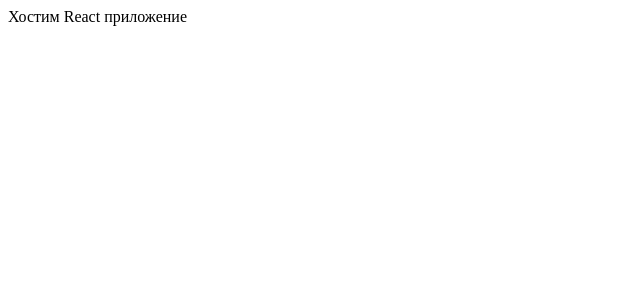
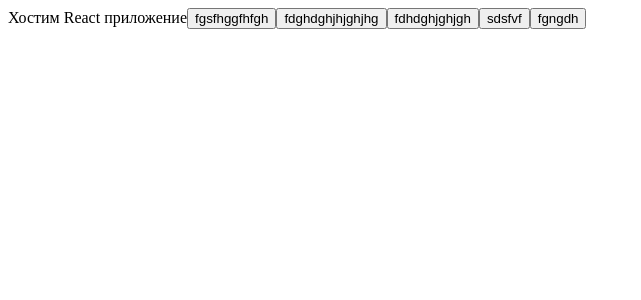
Before and after one commit to Talex210/train_ulbi_tv, a React (Create React App) app: page / in a window 1280 px wide. Shown: the top 300 px of the page, without its empty margins (0-641 px from the left). Built offline with nearby package versions, Linux system fonts and the light colour scheme.

Commit message:
Получилось захостить страничку. Ура!!

```diff
--- a/package.json
+++ b/package.json
@@ -2,10 +2,12 @@
   "name": "train_ulbi_tv",
   "version": "0.1.0",
   "private": true,
+  "homepage": "https://talex210.github.io/train_ulbi_tv/",
   "dependencies": {
     "@testing-library/jest-dom": "^5.16.4",
     "@testing-library/react": "^12.1.4",
     "@testing-library/user-event": "^13.5.0",
+    "gh-pages": "^3.2.3",
     "react": "^18.0.0",
     "react-dom": "^18.0.0",
     "react-scripts": "5.0.0",
@@ -15,7 +17,9 @@
     "start": "react-scripts start",
     "build": "react-scripts build",
     "test": "react-scripts test",
-    "eject": "react-scripts eject"
+    "eject": "react-scripts eject",
+    "predeploy": "npm run build",
+    "deploy": "gh-pages -d build"
   },
   "eslintConfig": {
     "extends": [
--- a/src/App.js
+++ b/src/App.js
@@ -4,6 +4,11 @@
     return (
         <div className="App">
             Хостим React приложение
+            <button>fgsfhggfhfgh</button>
+            <button>fdghdghjhjghjhg</button>
+            <button>fdhdghjghjgh</button>
+            <button>sdsfvf</button>
+            <button>fgngdh</button>
         </div>
     );
 }
```
Also changed, not shown: 6 other files (tests, documents, lock files or other folders).
